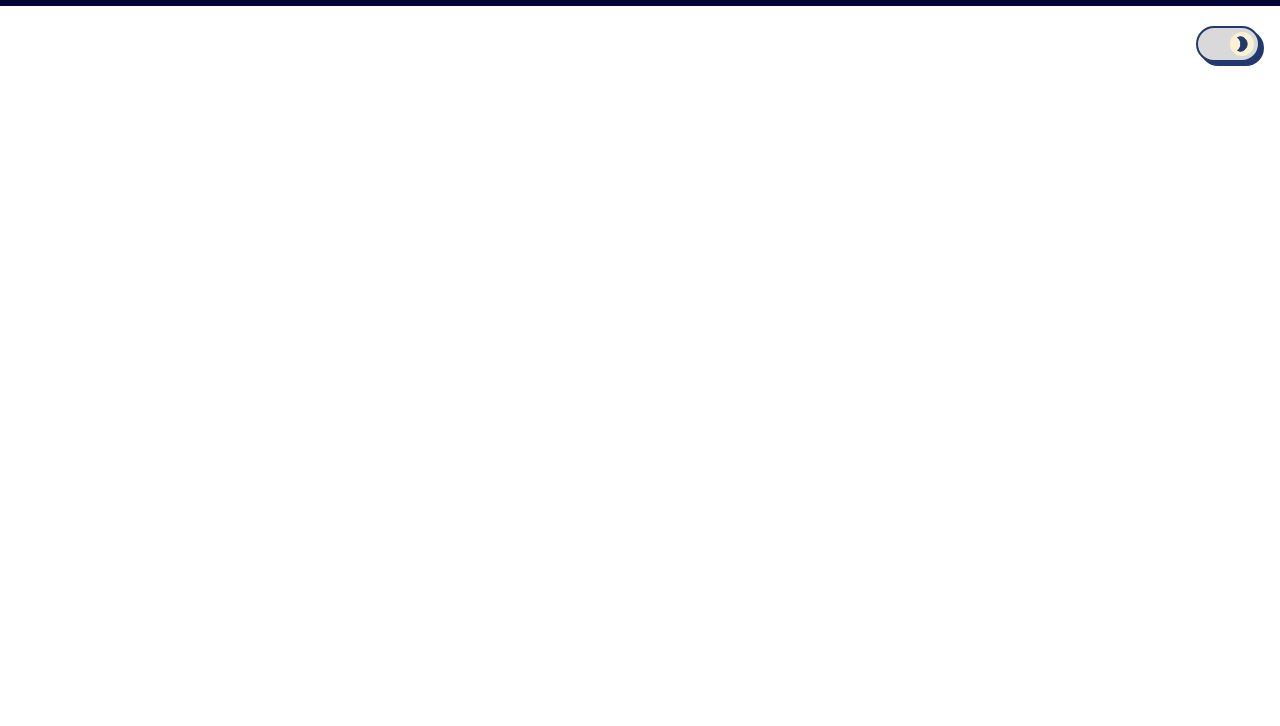
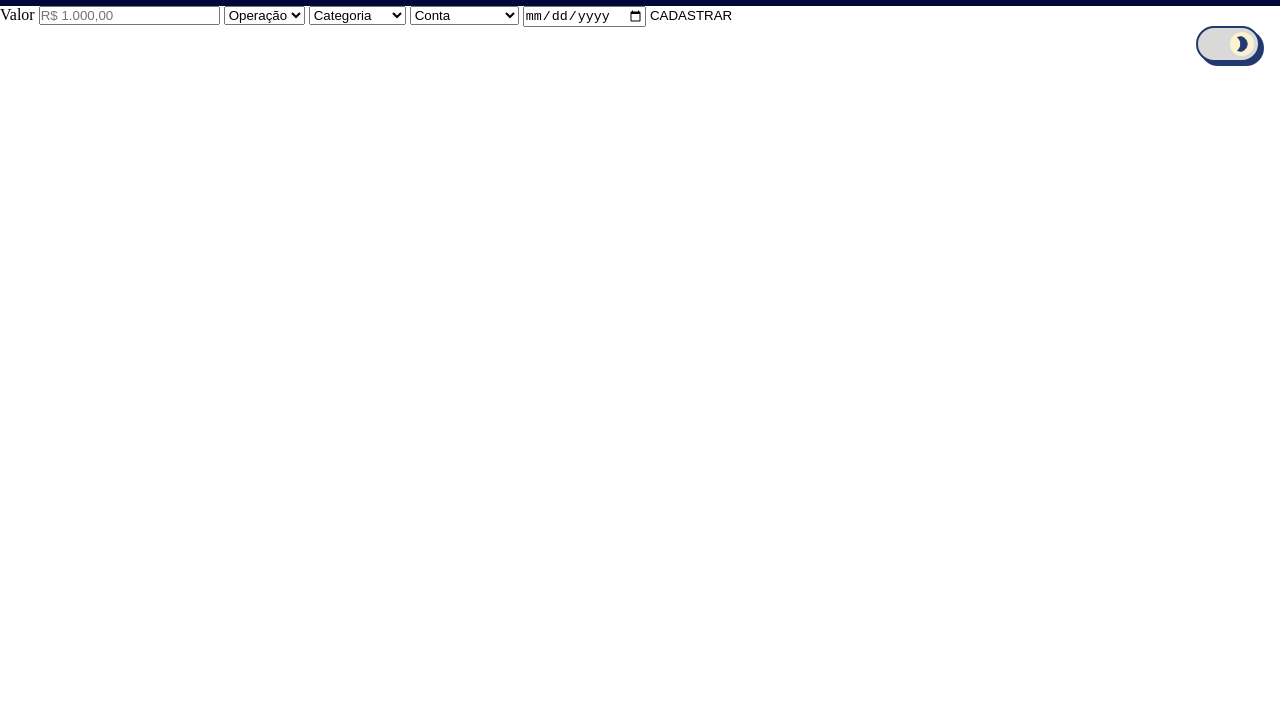
Before and after one commit to JoaoAntonioo87/Dashboard-financeiro, a plain HTML site: page index.html in a window 1280 px wide. Shown: the part 74-800 px from the top of the page. Drawn offline with Linux system fonts and the light colour scheme; a web font is replaced by a local one.

Commit message:
feat: adicionar html para form cadastro

```diff
--- a/index.html
+++ b/index.html
@@ -23,6 +23,40 @@
       <img id="theme-icon" src="./img/icons/moon.svg" alt="" data-theme="light">
     </div>
   </button>
+
+  <section class="form-cadastro">
+    <form action="">
+      <label for="valor">Valor</label>
+      <input type="number" id="valor" placeholder="R$ 1.000,00">
+
+      <select name="operacao" id="operacao">
+        <option value="" disabled selected>Operação</option>
+        <option value="receita">Receita</option>
+        <option value="despesa">Despesa</option>
+      </select>
+
+      <select name="categoria" id="categoria">
+        <option value="" disabled selected>Categoria</option>
+        <option value="dividendo">Dividendo</option>
+        <option value="jscp">JSCP</option>
+        <option value="salario">Salário</option>
+        <option value="adto-salario">Adto. salário</option>
+      </select>
+
+      <select name="conta" id="conta">
+        <option value="" disabled selected>Conta</option>
+        <option value="dinheiro">Dinheiro</option>
+        <option value="itau">Itaú</option>
+        <option value="inter">Inter</option>
+        <option value="mercado-pago">Mercado Pago</option>
+      </select>
+
+      <input type="date">
+
+      <button class="button" data-theme="light">CADASTRAR</button>
+    </form>
+
+  </section>
   <script type="module" src="./script.js"></script>
 </body>
 
--- a/styles/style.css
+++ b/styles/style.css
@@ -1,3 +1,4 @@
 @import url(./reset.css);
 @import url(./global.css);
 @import url(./header.css);
+@import url(./form.css);
```
Also changed, not shown: styles/form.css (added).
